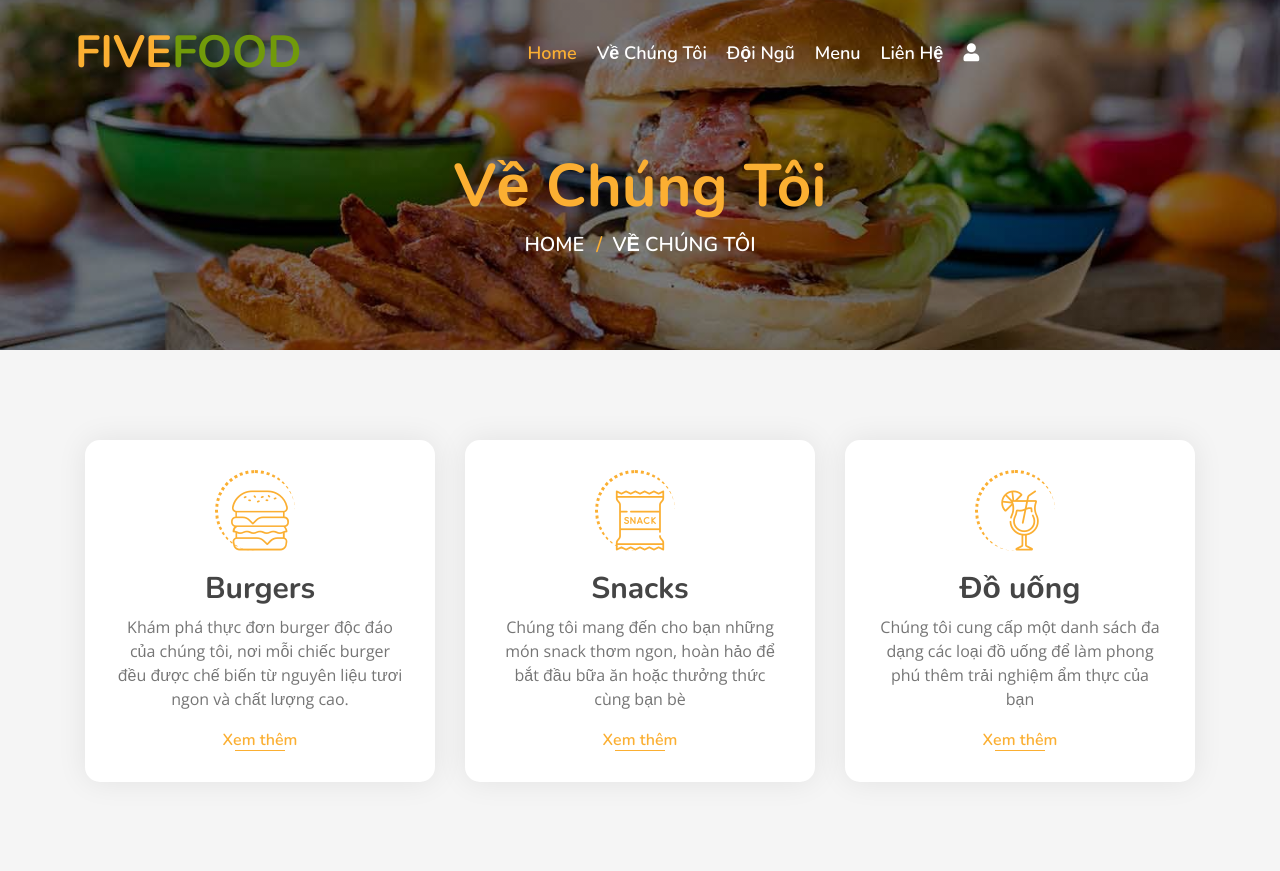
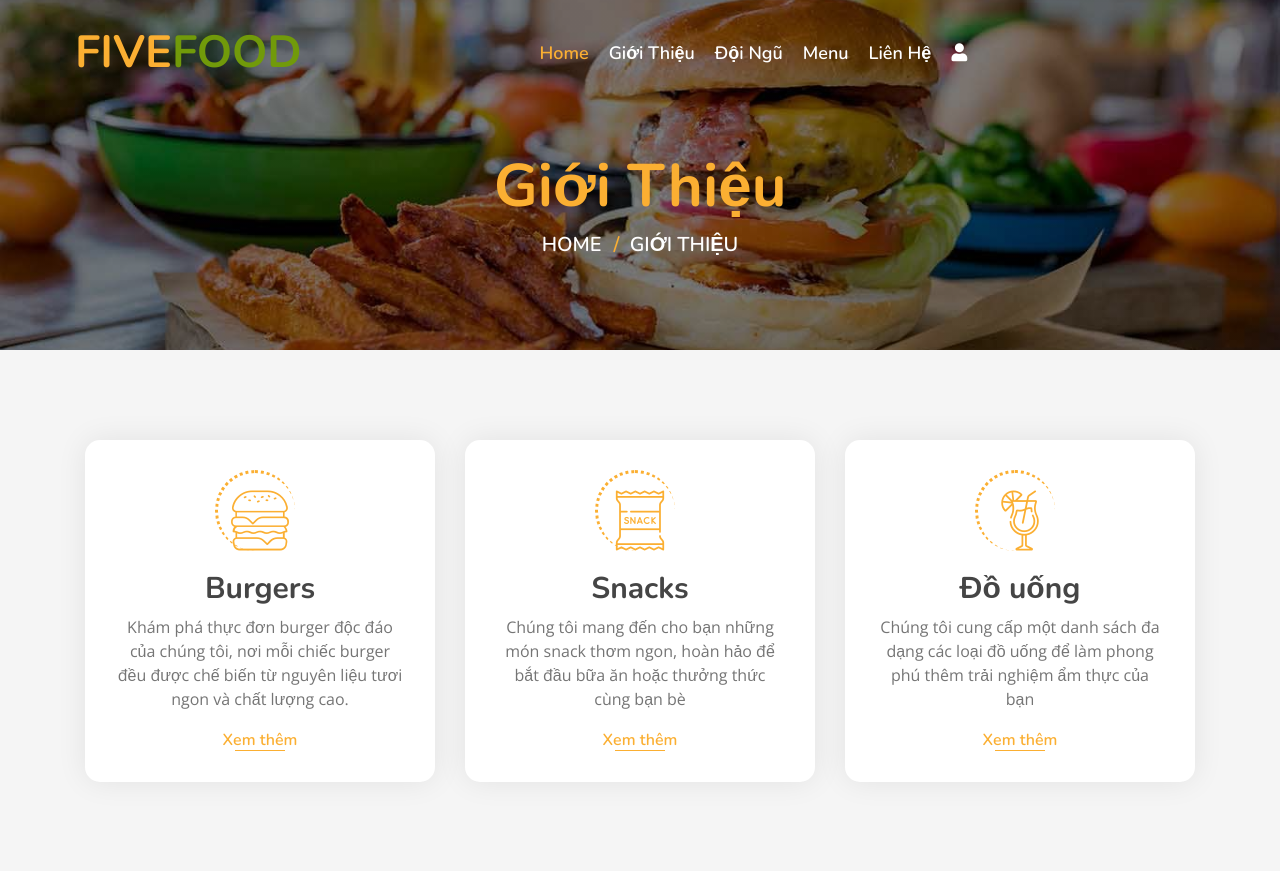
Before and after one commit to lamnino08/New-TownDefense, a Django app: page /about/ in a window 1280 px wide. Shown: the top 871 px of the page. Run offline with Django 3.2, Linux system fonts and the light colour scheme; some libraries are stand-ins or nearby versions.

Commit message:
fix index

```diff
--- a/template/about.html
+++ b/template/about.html
@@ -6,11 +6,11 @@
     <div class="container">
         <div class="row">
             <div class="col-12">
-                <h2>Về Chúng Tôi</h2>
+                <h2>Giới Thiệu</h2>
             </div>
             <div class="col-12">
                 <a href="">Home</a>
-                <a href="">Về chúng tôi</a>
+                <a href="">Giới Thiệu</a>
             </div>
         </div>
     </div>
@@ -73,7 +73,7 @@
                 <div class="col-lg-6">
                     <div class="about-content">
                         <div class="section-header">
-                            <p>Về Chúng Tôi</p>
+                            <p>Giới Thiệu</p>
                             <h2>Nấu ăn từ năm 2015</h2>
                         </div>
                         <div class="about-text">
--- a/template/base.html
+++ b/template/base.html
@@ -40,7 +40,7 @@
                 <div class="collapse navbar-collapse justify-content-between" id="navbarCollapse">
                     <div class="navbar-nav mx-auto">
                         <a href="{% url 'index' %}" class="nav-item nav-link active">Home</a>
-                        <a href="{% url 'about' %}" class="nav-item nav-link">Về Chúng Tôi</a>
+                        <a href="{% url 'about' %}" class="nav-item nav-link">Giới Thiệu</a>
                         <a href="{% url 'team' %}" class="nav-item nav-link">Đội Ngũ</a>
                         <a href="{% url 'all_dishes' %}" class="nav-item nav-link">Menu</a>
                         <a href="{% url 'contact' %}" class="nav-item nav-link">Liên Hệ</a>
--- a/template/index.html
+++ b/template/index.html
@@ -70,7 +70,7 @@
             <div class="col-lg-6">
                 <div class="about-content">
                     <div class="section-header">
-                        <p>Về Chúng Tôi</p>
+                        <p>Giới Thiệu</p>
                         <h2>Nấu ăn từ năm 2015</h2>
                     </div>
                     <div class="about-text">
@@ -288,7 +288,7 @@
     <div class="container">
         <div class="section-header text-center">
             <p>Đội ngũ của chúng tôi</p>
-            <h2>Đầu bếp bậc thầy của chúng tôi</h2>
+            <h2>Đầu Bếp Tốt Nhất </h2>
         </div>
         <div class="row">
             <div class="col-lg-3 col-md-6">
```
